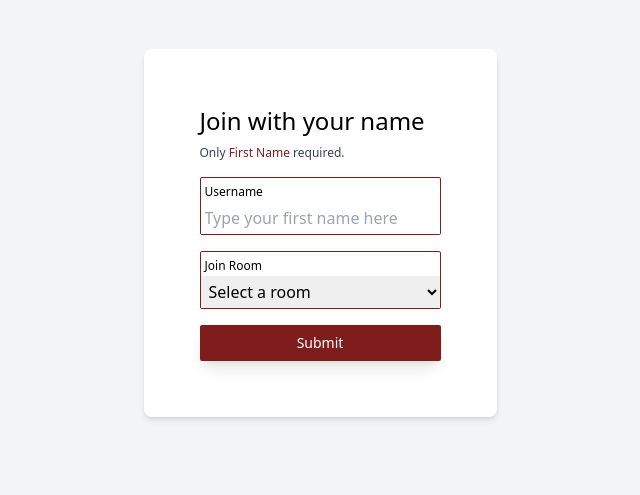
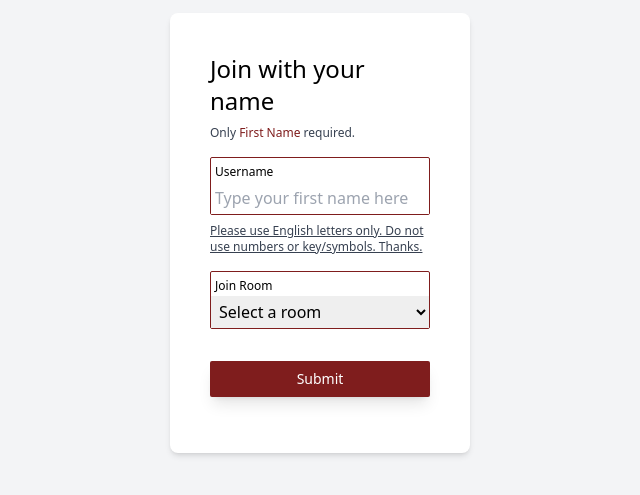
Before and after one commit to sharmaeklavya/chatter-app, a React (Create React App) app: page /login in a window 1280 px wide. Shown: the part 167-662 px from the top of the page, without its empty margins (320-960 px from the left). Built offline with nearby package versions, Linux system fonts and the light colour scheme.

Commit message:
margin fixed

```diff
--- a/src/App.css
+++ b/src/App.css
@@ -19,3 +19,7 @@ body {
 .message-box {
   height: 60vh;
 }
+
+.form-container {
+  width: 300px;
+}
--- a/src/comps/Login.js
+++ b/src/comps/Login.js
@@ -15,7 +15,7 @@ function Login() {
 
   return (
     <div className="h-screen w-screen grid place-content-center bg-gray-100">
-      <div className="form-container p-14 rounded-lg shadow-md bg-white">
+      <div className="form-container p-10 rounded-lg shadow-md bg-white">
         <h1 className="text-2xl ">Join with your name</h1>
         <p className="text-xs font-light text-gray-700 mt-2">
           Only <span className="text-red-900 text-medium">First Name </span>
@@ -27,7 +27,7 @@ function Login() {
           // action="http://localhost:3000"
           method="GET"
         >
-          <div className="user-name my-4 border border-solid border-red-900 rounded-sm">
+          <div className="user-name mt-4 mb-2 border border-solid border-red-900 rounded-sm">
             <label className="p-1 text-xs" htmlFor="username">
               Username
             </label>
@@ -43,6 +43,10 @@ function Login() {
               required
             />
           </div>
+          <p className="text-xs mb-4 font-light text-gray-700 underline">
+            Please use English letters only. Do not use numbers or key/symbols.
+            Thanks.
+          </p>
           <div className="join-room my-4 border border-solid border-red-900 rounded-sm">
             <label className="p-1 text-xs" htmlFor="joinroom">
               Join Room
@@ -66,7 +70,7 @@ function Login() {
             </select>
           </div>
           <button
-            className="text-sm p-2 w-full mx-auto shadow-lg bg-red-900 text-white rounded-sm hover:rounded-full hover:bg-gray-900"
+            className="text-sm my-4 p-2 w-full mx-auto shadow-lg bg-red-900 text-white rounded-sm hover:rounded-full hover:bg-gray-900"
             type="submit"
           >
             Submit
--- a/src/comps/Search.js
+++ b/src/comps/Search.js
@@ -26,7 +26,7 @@ function Search({ userList }) {
       <button
         type="button"
         onClick={leaveTheRoom}
-        className="sm:w-44 w-full m-2 p-3 bg-blue-700 hover:bg-blue-900 text-white text-sm font-medium rounded-full shadow-sm cursor-pointer"
+        className="sm:w-44 w-full m-2 p-3 bg-blue-700 hover:bg-red-700 text-white text-sm font-medium rounded-full shadow-sm cursor-pointer"
       >
         Leave the room
         <i className="fas fa-door-open mx-2 text-lg"></i>
```
